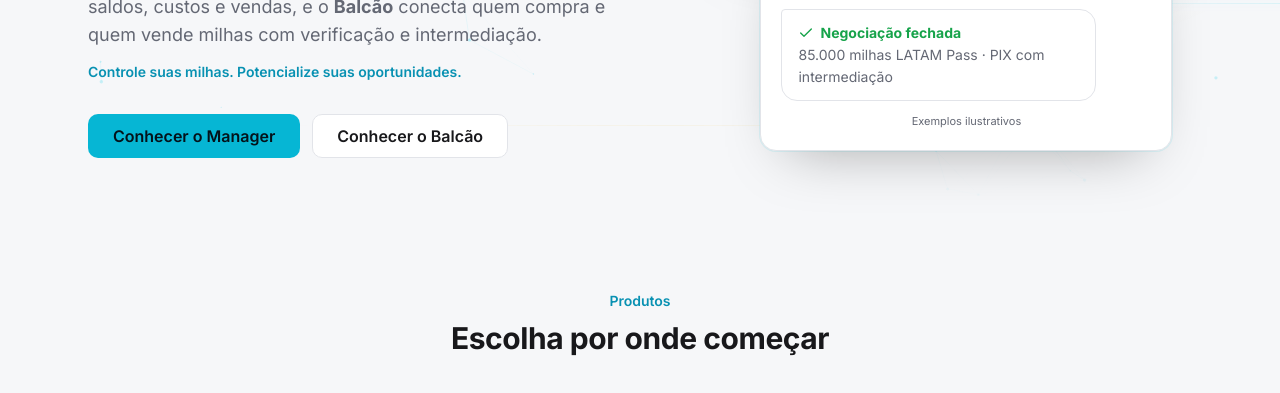
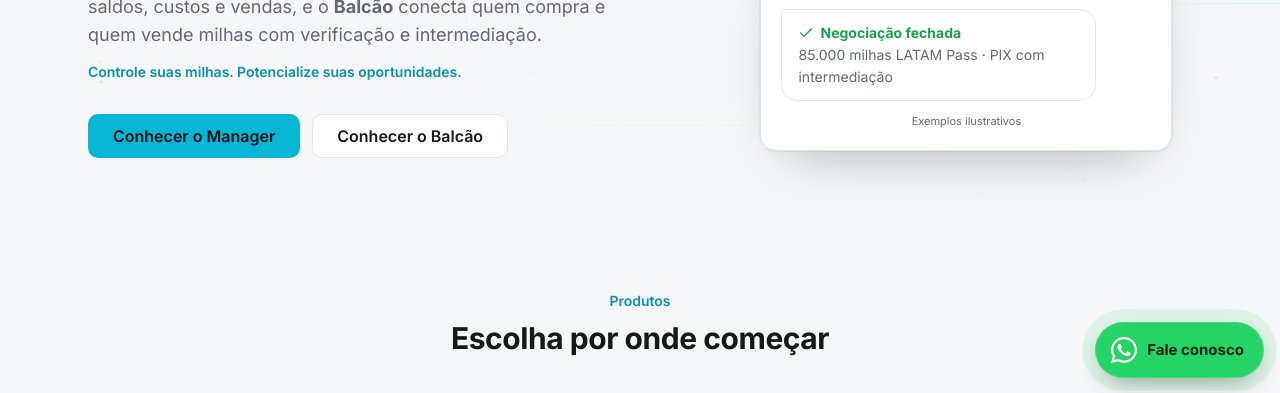
Before and after one commit to Godinho365/gomilhasx-site, a plain HTML site: page index.html in a window 1280 px wide. Shown: the part 406-799 px from the top of the page. Drawn offline with Linux system fonts and the light colour scheme.

Commit message:
Botão flutuante do WhatsApp
- Fixo no canto inferior direito, acompanha a rolagem: "Fale conosco" com o ícone no computador, só o ícone
  redondo no celular. Mesmo número da seção de contato, com mensagem pronta.
- Pulso suave três vezes ao abrir (desligado com movimento reduzido); o rodapé ganha espaço para não ficar coberto.

Co-Authored-By: Claude Opus 5.5 <noreply@anthropic.com>

```diff
--- a/index.html
+++ b/index.html
@@ -219,6 +219,21 @@ section.block { padding: 64px 0; scroll-margin-top: 72px; }
 .contact b, .contact small { display: block; }
 .contact small { font-size: 14px; }
 
+/* Botão flutuante do WhatsApp: acompanha a rolagem, no canto inferior direito */
+.wa-float { position: fixed; right: max(16px, env(safe-area-inset-right)); bottom: max(16px, env(safe-area-inset-bottom)); z-index: 45;
+  display: inline-flex; align-items: center; gap: 10px; height: 56px; padding: 0 20px 0 16px; border-radius: 999px;
+  background: #25D366; color: #06281a; font-weight: 700; font-size: 15px; text-decoration: none;
+  box-shadow: 0 10px 28px -10px rgba(0,0,0,.45), 0 0 0 1px rgba(255,255,255,.15) inset; transition: transform .2s, box-shadow .2s; }
+.wa-float svg { width: 26px; height: 26px; color: #fff; }
+.wa-float:hover { transform: translateY(-2px); box-shadow: 0 14px 32px -10px rgba(0,0,0,.5), 0 0 0 1px rgba(255,255,255,.2) inset; }
+.wa-float:focus-visible { outline: 3px solid var(--accent); outline-offset: 3px; }
+.wa-float::before { content: ""; position: absolute; inset: 0; border-radius: inherit; box-shadow: 0 0 0 0 rgba(37,211,102,.5); animation: wa-pulse 2.6s ease-out 3; pointer-events: none; }
+@keyframes wa-pulse { 0% { box-shadow: 0 0 0 0 rgba(37,211,102,.5); } 100% { box-shadow: 0 0 0 16px rgba(37,211,102,0); } }
+@media (max-width: 639px) { .wa-float { width: 56px; padding: 0; justify-content: center; } .wa-float span { display: none; } }
+@media (prefers-reduced-motion: reduce) { .wa-float, .wa-float::before { animation: none; transition: none; } }
+/* o rodapé ganha espaço para o botão não cobrir o último texto */
+footer .copy { padding-bottom: 88px; }
+
 /* Rodapé */
 footer { border-top: 1px solid var(--line); margin-top: 24px; }
 footer .cols { display: grid; gap: 32px; padding: 40px 16px; }
@@ -246,6 +261,7 @@ footer .copy { border-top: 1px solid var(--line); padding: 16px; text-align: cen
 <body>
 <!-- Ícones (Lucide, licença ISC), reaproveitados com <use> -->
 <svg width="0" height="0" style="position:absolute" aria-hidden="true">
+  <symbol id="i-whatsapp" viewBox="0 0 24 24"><path fill="currentColor" stroke="none" d="M17.472 14.382c-.297-.149-1.758-.867-2.03-.967-.273-.099-.471-.148-.67.15-.197.297-.767.966-.94 1.164-.173.199-.347.223-.644.075-.297-.15-1.255-.463-2.39-1.475-.883-.788-1.48-1.761-1.653-2.059-.173-.297-.018-.458.13-.606.134-.133.298-.347.446-.52.149-.174.198-.298.298-.497.099-.198.05-.371-.025-.52-.075-.149-.669-1.612-.916-2.207-.242-.579-.487-.5-.669-.51-.173-.008-.371-.01-.57-.01-.198 0-.52.074-.792.372-.272.297-1.04 1.016-1.04 2.479 0 1.462 1.065 2.875 1.213 3.074.149.198 2.096 3.2 5.077 4.487.709.306 1.262.489 1.694.625.712.227 1.36.195 1.871.118.571-.085 1.758-.719 2.006-1.413.248-.694.248-1.289.173-1.413-.074-.124-.272-.198-.57-.347m-5.421 7.403h-.004a9.87 9.87 0 0 1-5.031-1.378l-.361-.214-3.741.982.998-3.648-.235-.374a9.86 9.86 0 0 1-1.51-5.26c.001-5.45 4.436-9.884 9.888-9.884 2.64 0 5.122 1.03 6.988 2.898a9.825 9.825 0 0 1 2.893 6.994c-.003 5.45-4.437 9.884-9.885 9.884m8.413-18.297A11.815 11.815 0 0 0 12.05 0C5.495 0 .16 5.335.157 11.892c0 2.096.547 4.142 1.588 5.945L.057 24l6.305-1.654a11.882 11.882 0 0 0 5.683 1.448h.005c6.554 0 11.89-5.335 11.893-11.893a11.821 11.821 0 0 0-3.48-8.413Z"/></symbol>
   <symbol id="i-menu" viewBox="0 0 24 24"><path d="M4 6h16M4 12h16M4 18h16"/></symbol>
   <symbol id="i-close" viewBox="0 0 24 24"><path d="M18 6 6 18"/><path d="m6 6 12 12"/></symbol>
   <symbol id="i-send" viewBox="0 0 24 24"><path d="m22 2-7 20-4-9-9-4Z"/><path d="M22 2 11 13"/></symbol>
@@ -556,6 +572,10 @@ footer .copy { border-top: 1px solid var(--line); padding: 16px; text-align: cen
   <p class="copy">© <span id="ano">2026</span> GOMilhasX · CNPJ 70.001.231/0001-03. Todos os direitos reservados.</p>
 </footer>
 
+<a class="wa-float" href="https://wa.me/5521994934776?text=Ol%C3%A1!%20Vim%20pelo%20site%20da%20GOMilhasX." target="_blank" rel="noopener noreferrer" aria-label="Falar com a GOMilhasX no WhatsApp (abre em nova aba)">
+  <svg aria-hidden="true"><use href="#i-whatsapp"/></svg><span>Fale conosco</span>
+</a>
+
 <style>.sr { position: absolute; width: 1px; height: 1px; overflow: hidden; clip: rect(0 0 0 0); white-space: nowrap; }</style>
 <script>
 // Menu do celular: abre e fecha (Esc e clique num item fecham)
```
